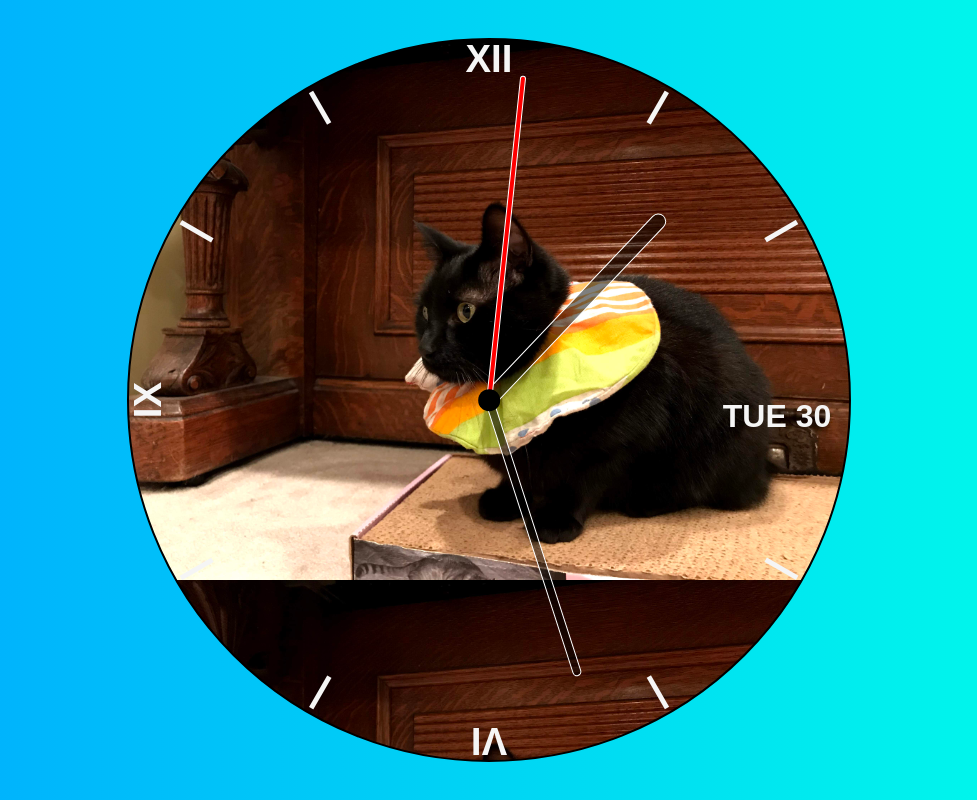
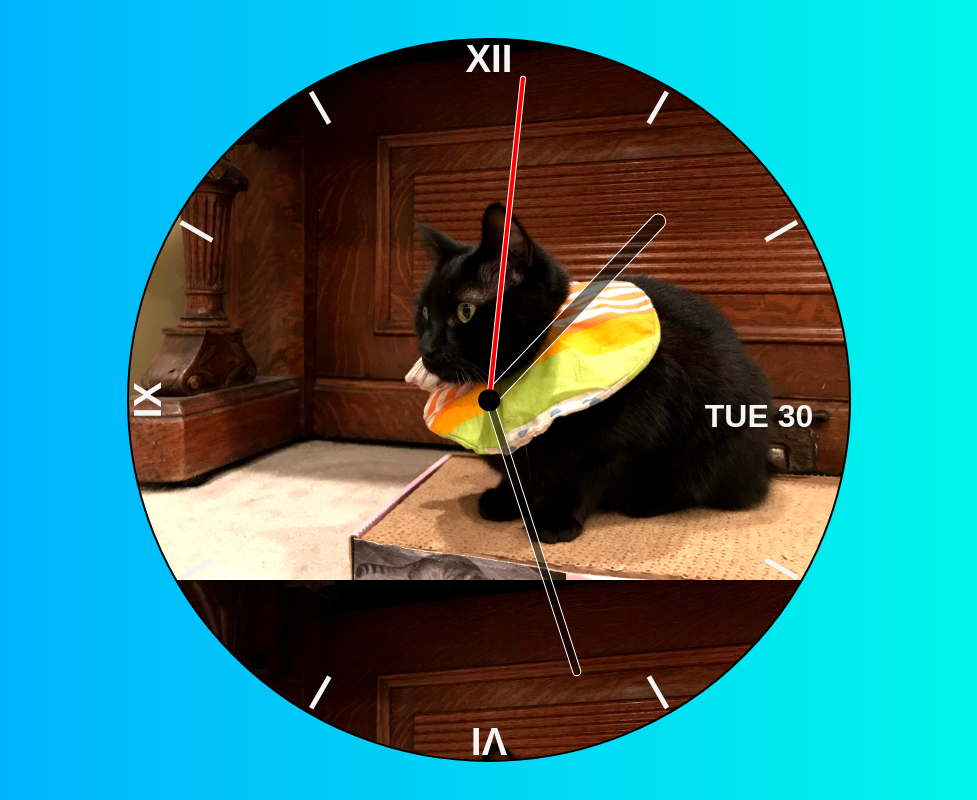
Before and after one commit to PMCarranza/Clock, a plain HTML site: page index.html in a window 1280 px wide. Shown: the top 800 px of the page, without its empty margins (151-1128 px from the left). Drawn offline with nearby package versions, Linux system fonts and the light colour scheme.

Commit message:
moves the day and date back half of what it was moved previously

```diff
--- a/style/style.css
+++ b/style/style.css
@@ -122,6 +122,6 @@ body{
     font-family: Arial, Helvetica, sans-serif;
     font-size: 2.5vw;
     top: 50%;
-    left: 55%;
+    left: 52.5%;
     transform: translate(-15%, 0%);
 }
```
